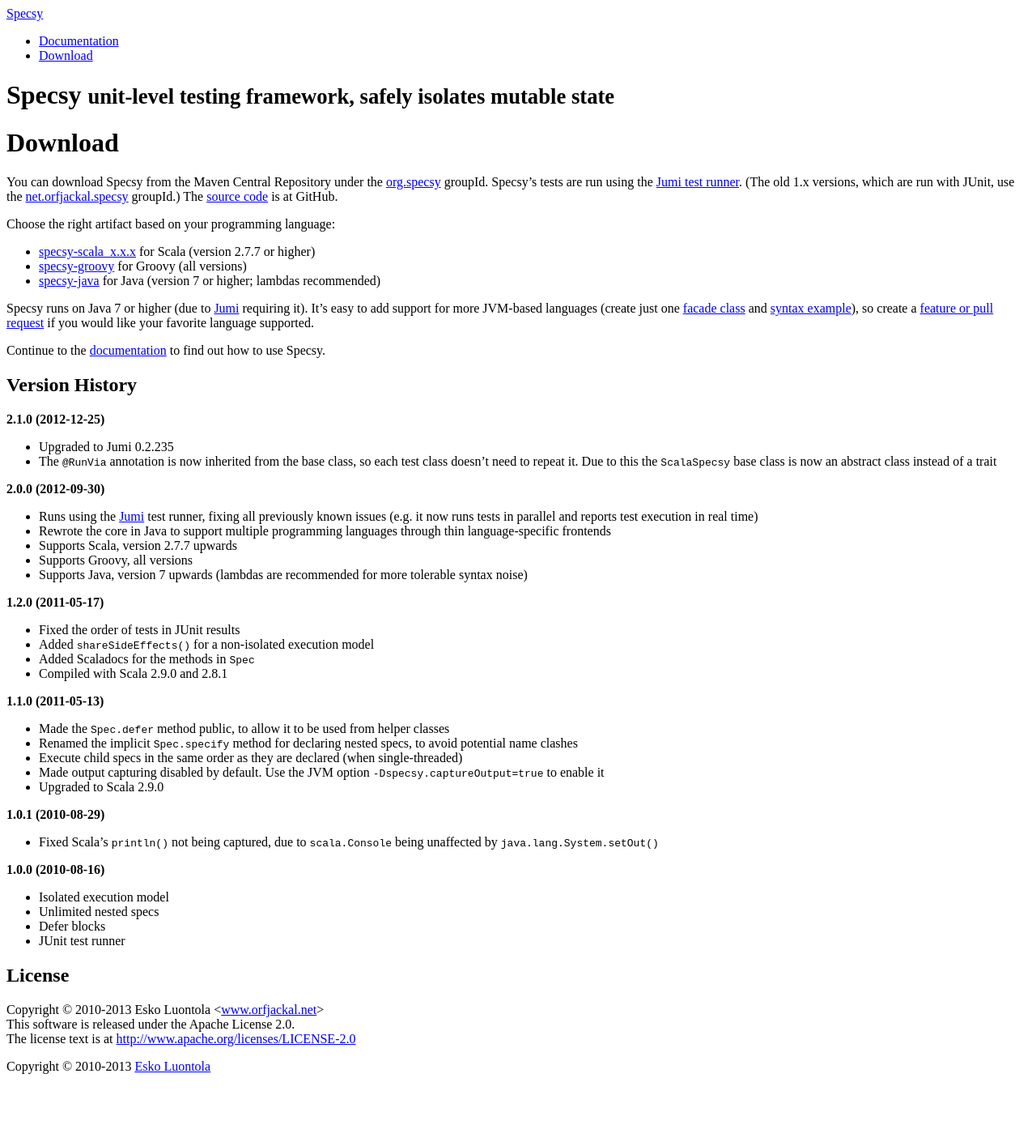
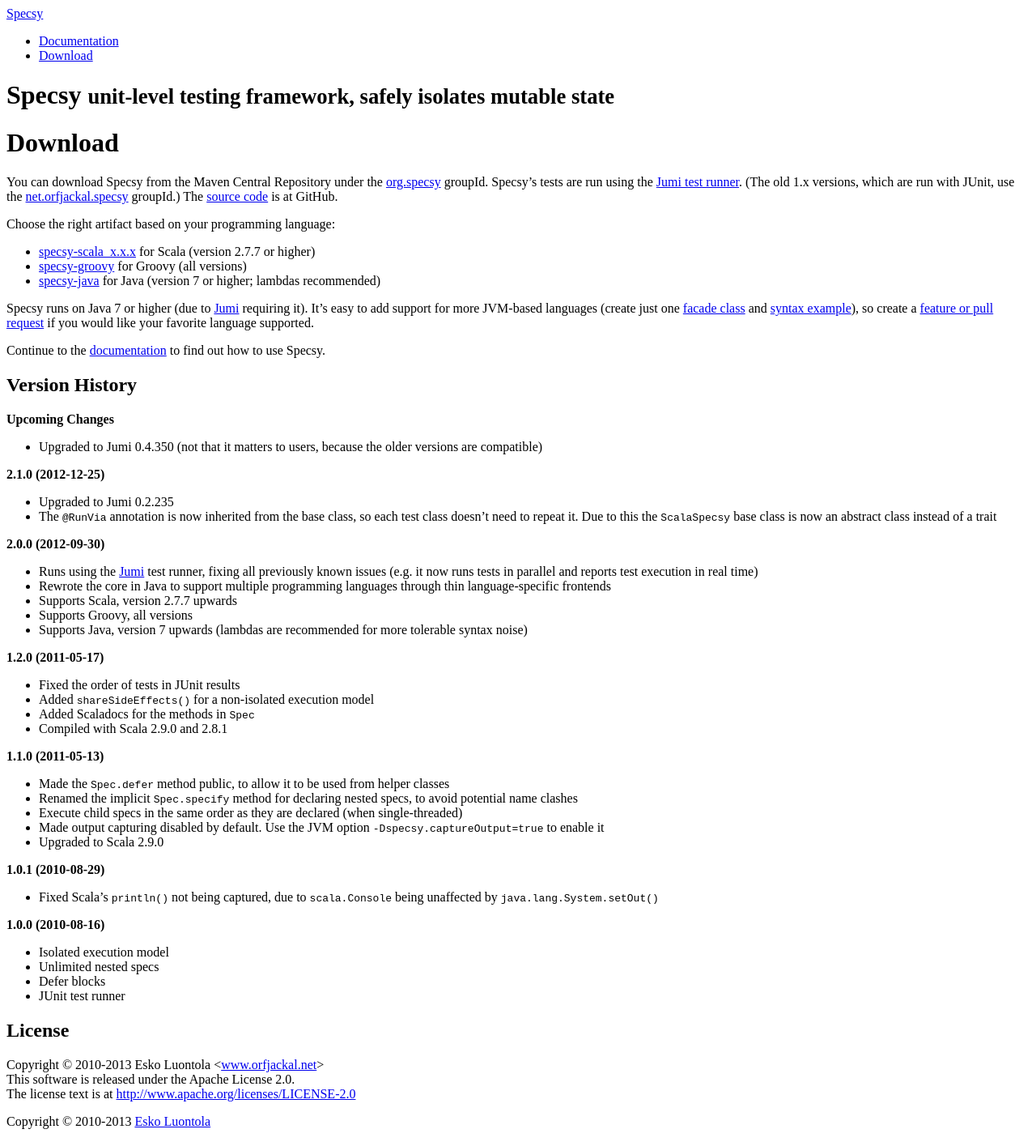
Before and after one commit to luontola/specsy, a Jekyll site: the page built from download.md, in a window 1280 px wide. Shown: the whole page at 81% size. Built offline with Jekyll 4.4.1, drawn with Linux system fonts in a browser that asks for light colours; before the commit the page ends 1342 px from its top, so only the background shows below that.

Commit message:
Updated release notes

```diff
--- a/download.md
+++ b/download.md
@@ -20,6 +20,10 @@
 
 Version History
 ---------------
+
+**Upcoming Changes**
+
+- Upgraded to Jumi 0.4.350 (not that it matters to users, because the older versions are compatible)
 
 **2.1.0 (2012-12-25)**
 
```
